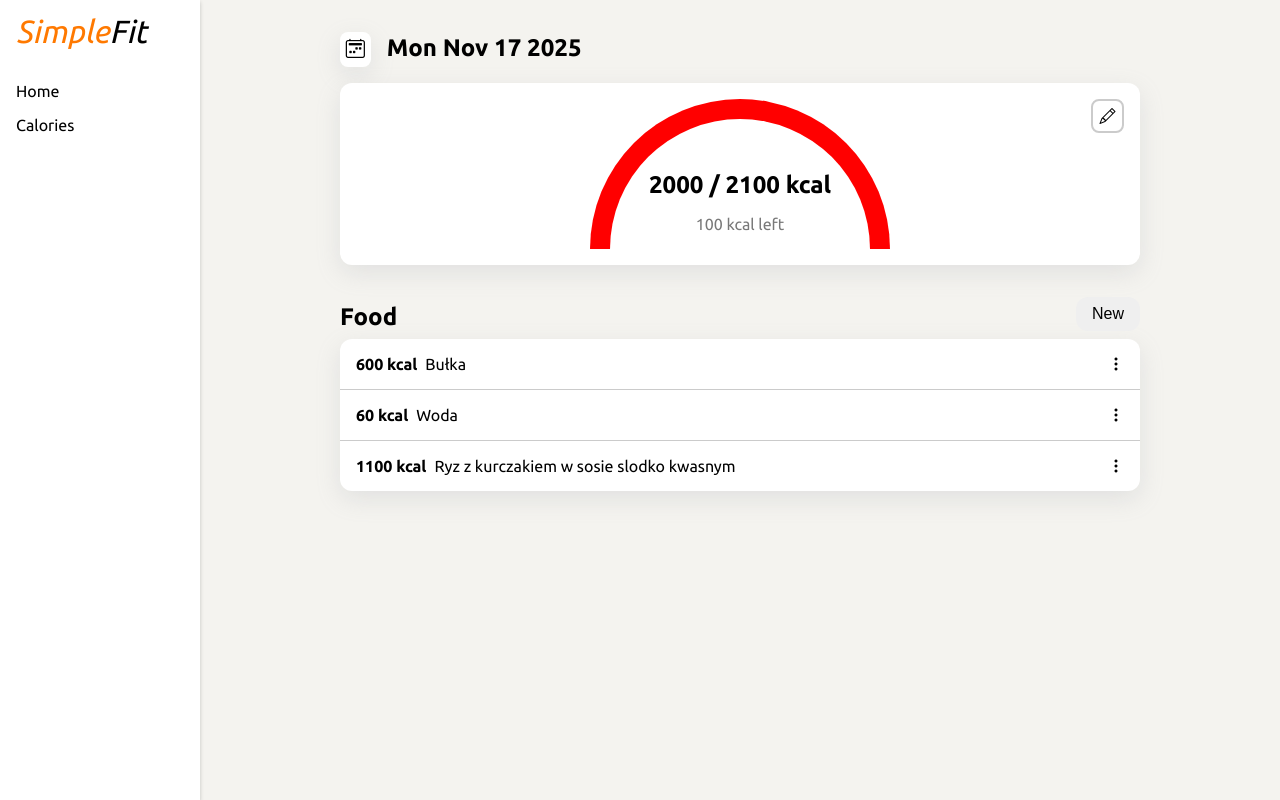
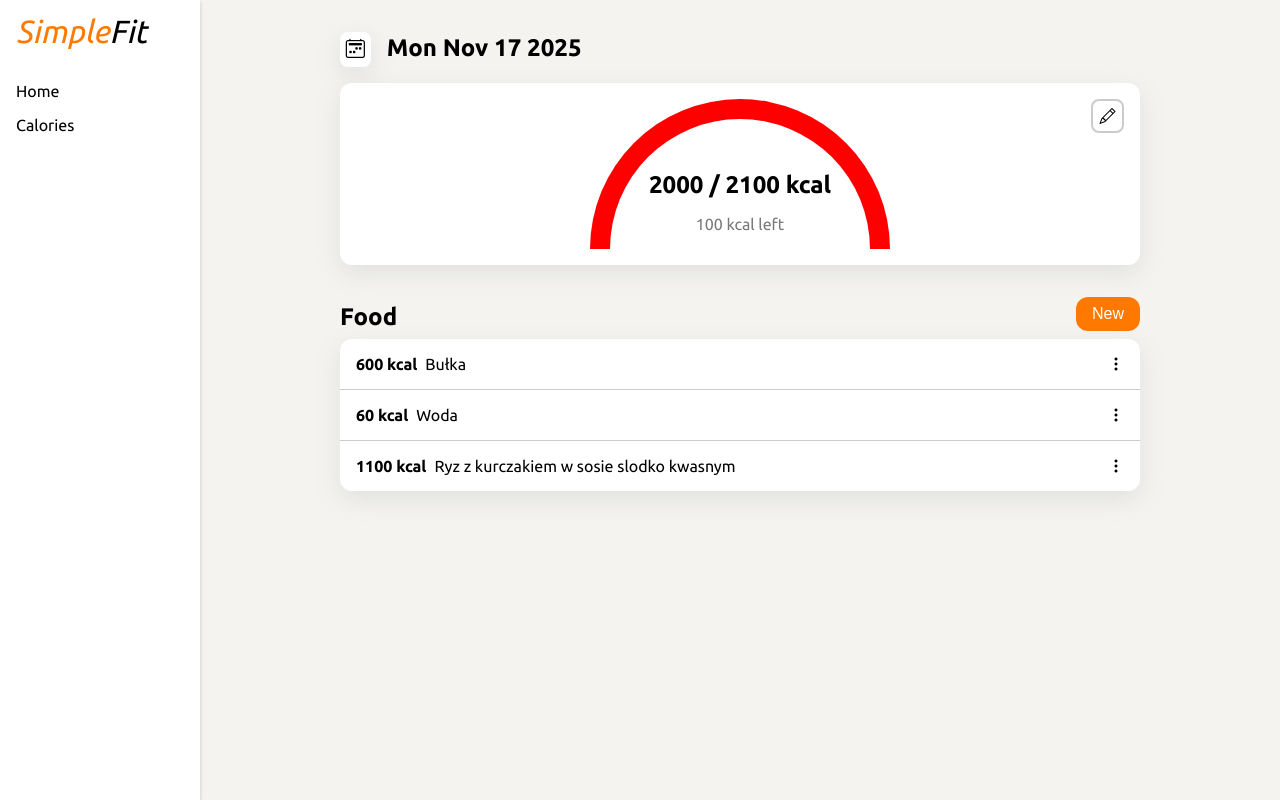
Before and after one commit to E-Ciesielski/simple-fitness, a React (Vite) app: page /calories in a window 1280 px wide. Built offline with nearby package versions, Linux system fonts and the light colour scheme.

Commit message:
fix button styles

```diff
--- a/src/features/calories/CaloriesPage.css
+++ b/src/features/calories/CaloriesPage.css
@@ -128,6 +128,7 @@
     border-radius: 12px;
     padding: .5em 1em;
     font-size: 1rem;
+    cursor: pointer;
 }
 
 .btn--primary {
--- a/src/features/calories/CaloriesPage.tsx
+++ b/src/features/calories/CaloriesPage.tsx
@@ -71,7 +71,7 @@ export default function CaloriesPage() {
       </div>
       <div className="food-header">
         <h2 className="food-header__text">Food</h2>
-        <button className="btn">New</button>
+        <button className="btn btn--primary">New</button>
       </div>
       <ul className="card food-list">
         <li className="food-item">
```
